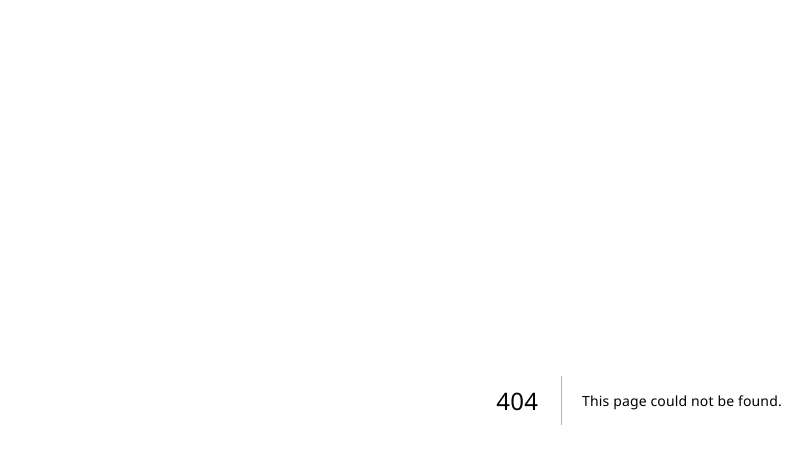
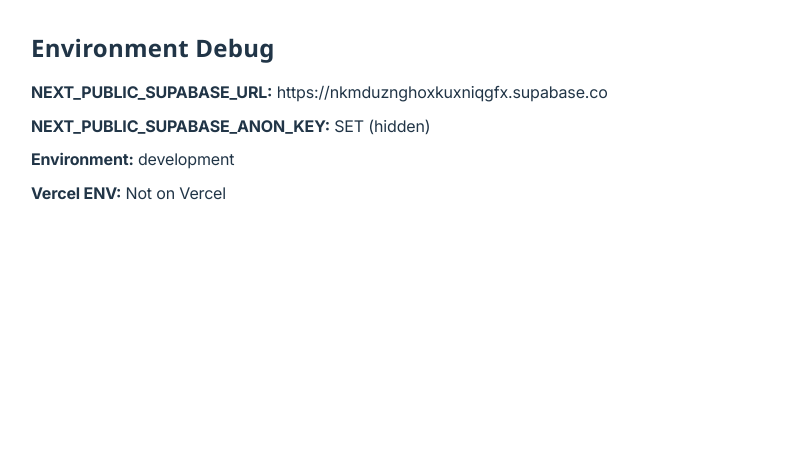
Before and after one commit to mauriciopf/chayo, a Next.js app: page /debug in a window 1280 px wide. Before the commit this address had no page. Shown: the top 450 px of the page, without its empty margins (1-813 px from the left). Built offline with nearby package versions, Linux system fonts and the light colour scheme.

Commit message:
Add debug page to check environment variables and fix npm registry

```diff
--- /dev/null
+++ b/app/debug/page.tsx
@@ -0,0 +1,15 @@
+'use client'
+
+export default function DebugPage() {
+  return (
+    <div className="p-8">
+      <h1 className="text-2xl font-bold mb-4">Environment Debug</h1>
+      <div className="space-y-2">
+        <p><strong>NEXT_PUBLIC_SUPABASE_URL:</strong> {process.env.NEXT_PUBLIC_SUPABASE_URL || 'MISSING'}</p>
+        <p><strong>NEXT_PUBLIC_SUPABASE_ANON_KEY:</strong> {process.env.NEXT_PUBLIC_SUPABASE_ANON_KEY ? 'SET (hidden)' : 'MISSING'}</p>
+        <p><strong>Environment:</strong> {process.env.NODE_ENV}</p>
+        <p><strong>Vercel ENV:</strong> {process.env.VERCEL_ENV || 'Not on Vercel'}</p>
+      </div>
+    </div>
+  )
+}
```
